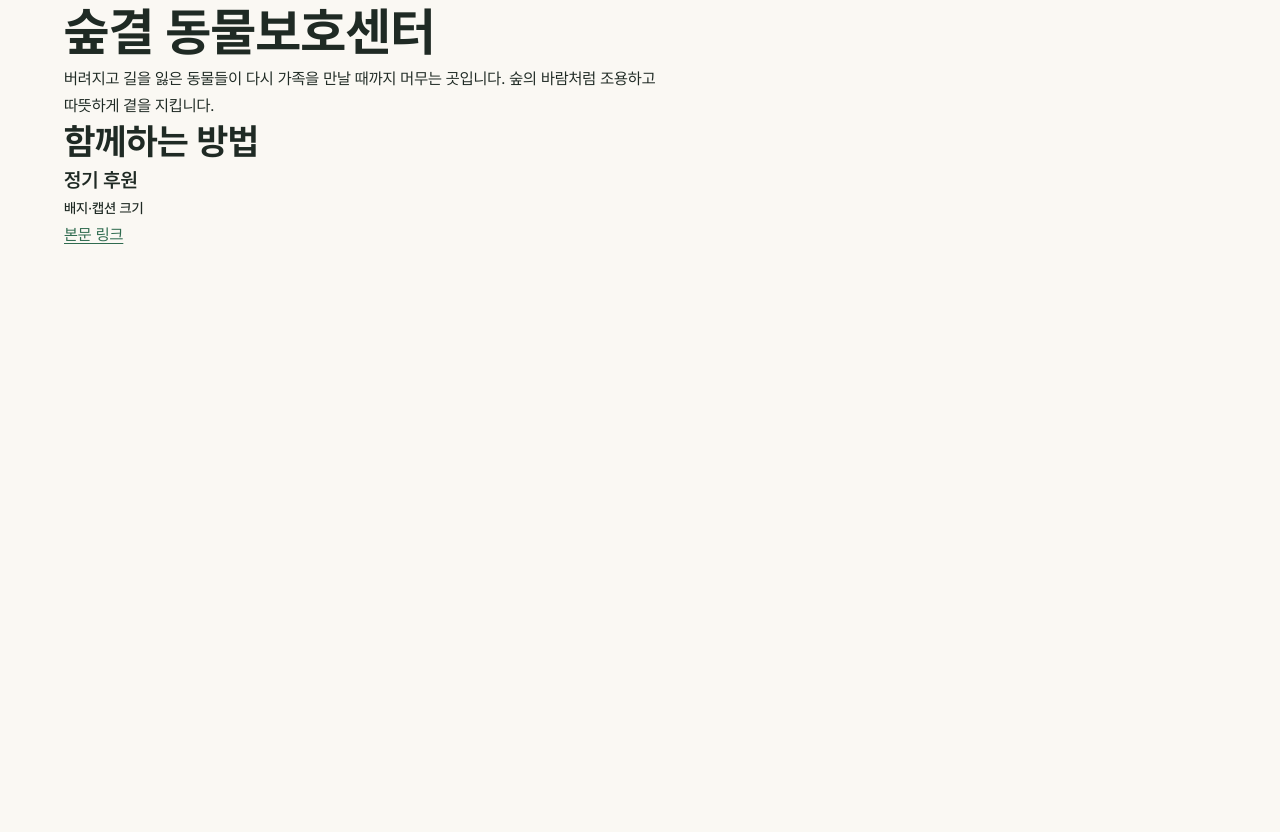
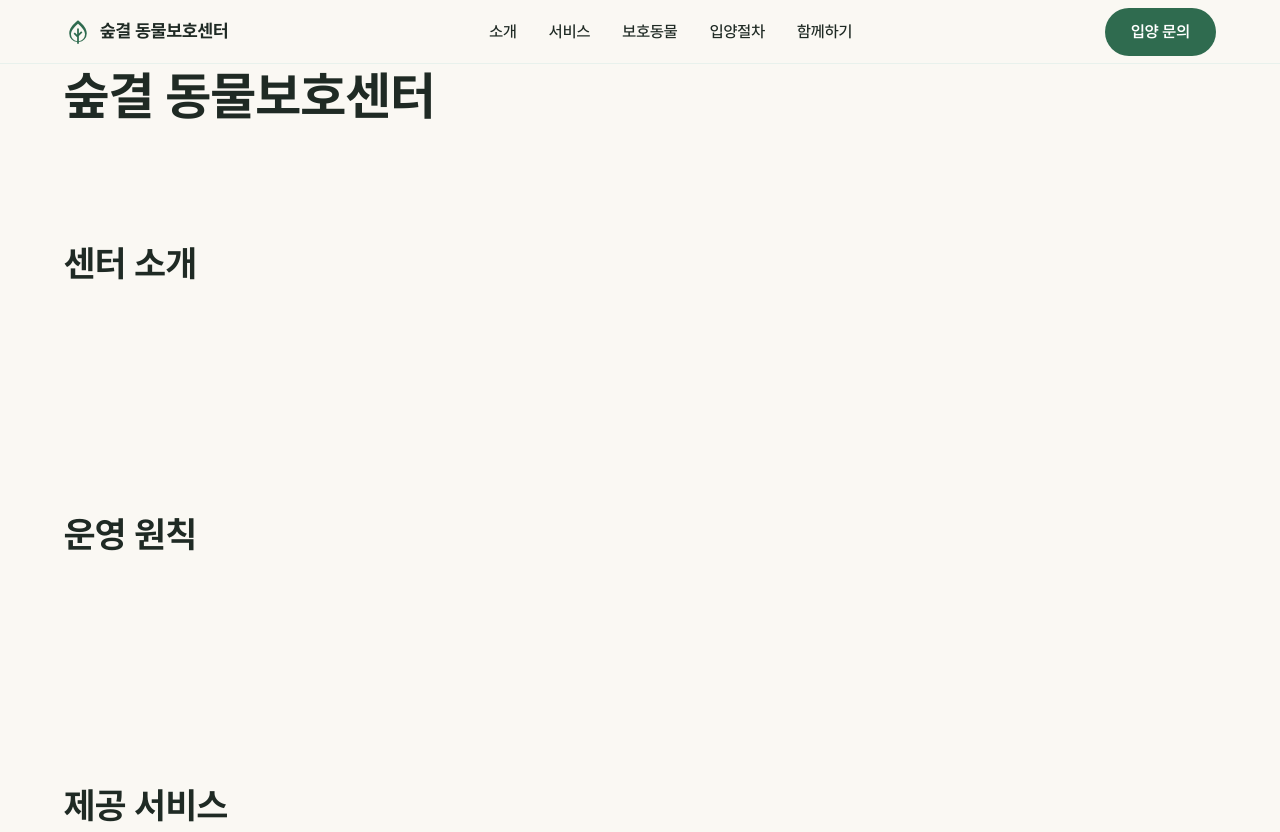
Before and after one commit to ruiwaa/Animal-Corporation, a website built with Vite: page index.html in a window 1280 px wide. Shown: the top 832 px of the page. Before the commit the page ends 800 px from the top, so only its background shows below. Built offline with nearby package versions, Linux system fonts and the light colour scheme.

Commit message:
feat(header): 헤더, 내비게이션, 섹션 앵커 뼈대 추가 #3
메뉴 앵커가 이동할 대상이 있어야 해서 각 섹션의 id와 제목만 먼저 둔다.
섹션 내용은 #4~#10에서 채운다.

Co-Authored-By: Claude Opus 5.5 <noreply@anthropic.com>

```diff
--- a/index.html
+++ b/index.html
@@ -6,17 +6,83 @@
     <title>숲결 동물보호센터</title>
     <link rel="stylesheet" href="./src/styles/tokens.css" />
     <link rel="stylesheet" href="./src/styles/base.css" />
+    <link rel="stylesheet" href="./src/styles/sections/header.css" />
     <script type="module" src="./src/scripts/main.js"></script>
   </head>
   <body>
     <a class="skip-link" href="#main">본문 바로가기</a>
-    <main id="main" class="container">
-      <h1>숲결 동물보호센터</h1>
-      <p>버려지고 길을 잃은 동물들이 다시 가족을 만날 때까지 머무는 곳입니다. 숲의 바람처럼 조용하고 따뜻하게 곁을 지킵니다.</p>
-      <h2>함께하는 방법</h2>
-      <h3>정기 후원</h3>
-      <p><small>배지·캡션 크기</small></p>
-      <p><a href="#main">본문 링크</a></p>
+
+    <header class="site-header">
+      <div class="site-header__inner container">
+        <a class="site-header__logo" href="#top">
+          <svg class="site-header__logo-icon" viewBox="0 0 24 24" width="28" height="28" aria-hidden="true" focusable="false">
+            <path fill="currentColor" d="M12 2C7 6 4.5 9.7 4.5 13.2a7.5 7.5 0 0 0 6.75 7.46V22h1.5v-1.34a7.5 7.5 0 0 0 6.75-7.46C19.5 9.7 17 6 12 2Zm.75 16.97V15.5l3.03-3.03-1.06-1.06-1.97 1.97V9h-1.5v5.38l-1.97-1.97-1.06 1.06 3.03 3.03v3.47a6 6 0 0 1-5.25-5.77c0-2.7 1.88-5.67 6-9.24 4.12 3.57 6 6.54 6 9.24a6 6 0 0 1-5.25 5.77Z" />
+          </svg>
+          숲결 동물보호센터<span class="visually-hidden"> 홈</span>
+        </a>
+
+        <nav class="site-nav" aria-label="주요 메뉴">
+          <ul class="site-nav__list" role="list">
+            <li><a class="site-nav__link" href="#about">소개</a></li>
+            <li><a class="site-nav__link" href="#services">서비스</a></li>
+            <li><a class="site-nav__link" href="#animals">보호동물</a></li>
+            <li><a class="site-nav__link" href="#process">입양절차</a></li>
+            <li><a class="site-nav__link" href="#support">함께하기</a></li>
+          </ul>
+        </nav>
+
+        <a class="button button--primary site-header__cta" href="#location">입양 문의</a>
+      </div>
+    </header>
+
+    <main id="main">
+      <section class="hero" aria-labelledby="hero-title">
+        <div class="container">
+          <h1 id="hero-title">숲결 동물보호센터</h1>
+        </div>
+      </section>
+
+      <section id="about" class="section" aria-labelledby="about-title">
+        <div class="container">
+          <h2 id="about-title">센터 소개</h2>
+        </div>
+      </section>
+
+      <section id="principles" class="section" aria-labelledby="principles-title">
+        <div class="container">
+          <h2 id="principles-title">운영 원칙</h2>
+        </div>
+      </section>
+
+      <section id="services" class="section" aria-labelledby="services-title">
+        <div class="container">
+          <h2 id="services-title">제공 서비스</h2>
+        </div>
+      </section>
+
+      <section id="animals" class="section" aria-labelledby="animals-title">
+        <div class="container">
+          <h2 id="animals-title">보호 중인 아이들</h2>
+        </div>
+      </section>
+
+      <section id="process" class="section" aria-labelledby="process-title">
+        <div class="container">
+          <h2 id="process-title">입양 절차</h2>
+        </div>
+      </section>
+
+      <section id="support" class="section" aria-labelledby="support-title">
+        <div class="container">
+          <h2 id="support-title">함께하는 방법</h2>
+        </div>
+      </section>
+
+      <section id="location" class="section" aria-labelledby="location-title">
+        <div class="container">
+          <h2 id="location-title">오시는 길</h2>
+        </div>
+      </section>
     </main>
   </body>
 </html>
```
